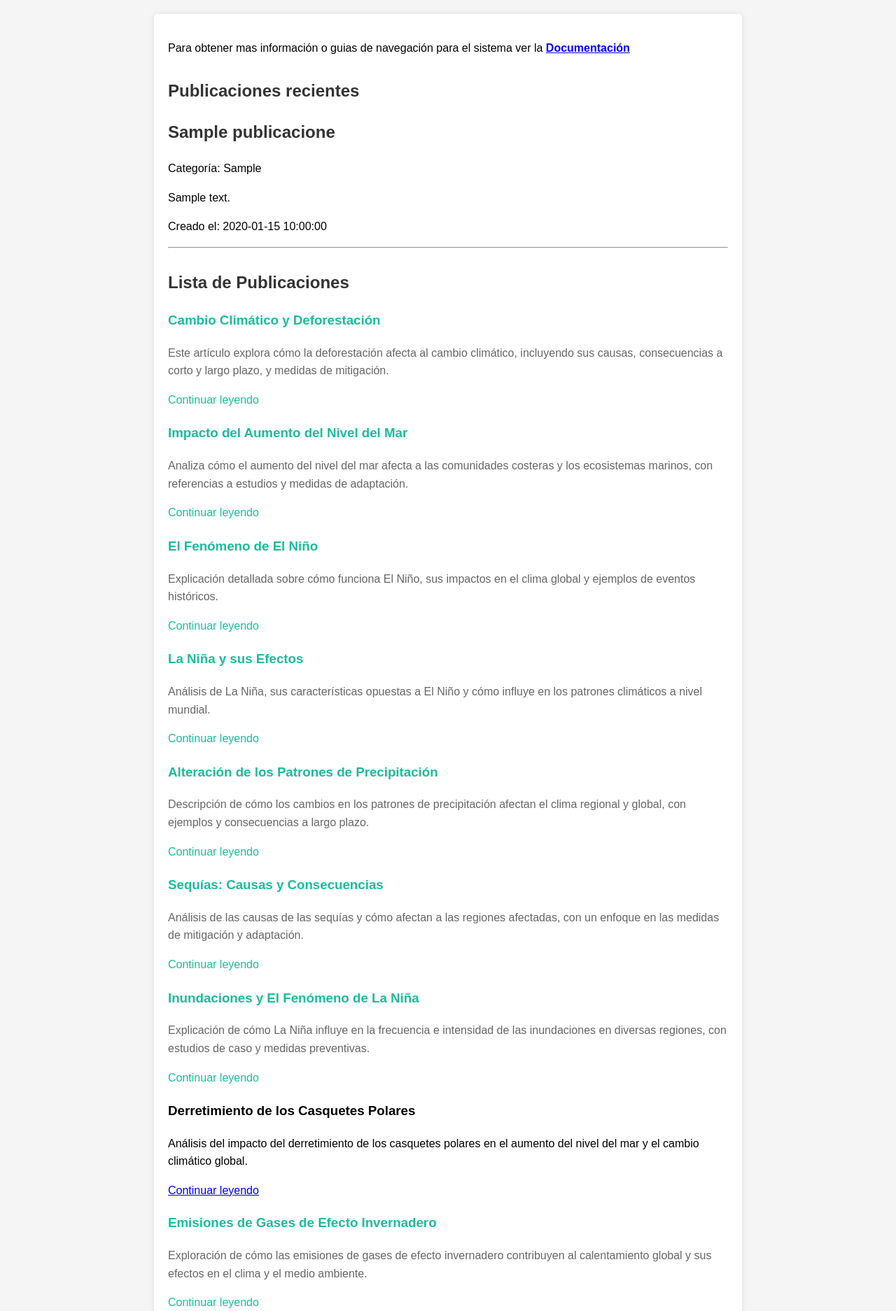
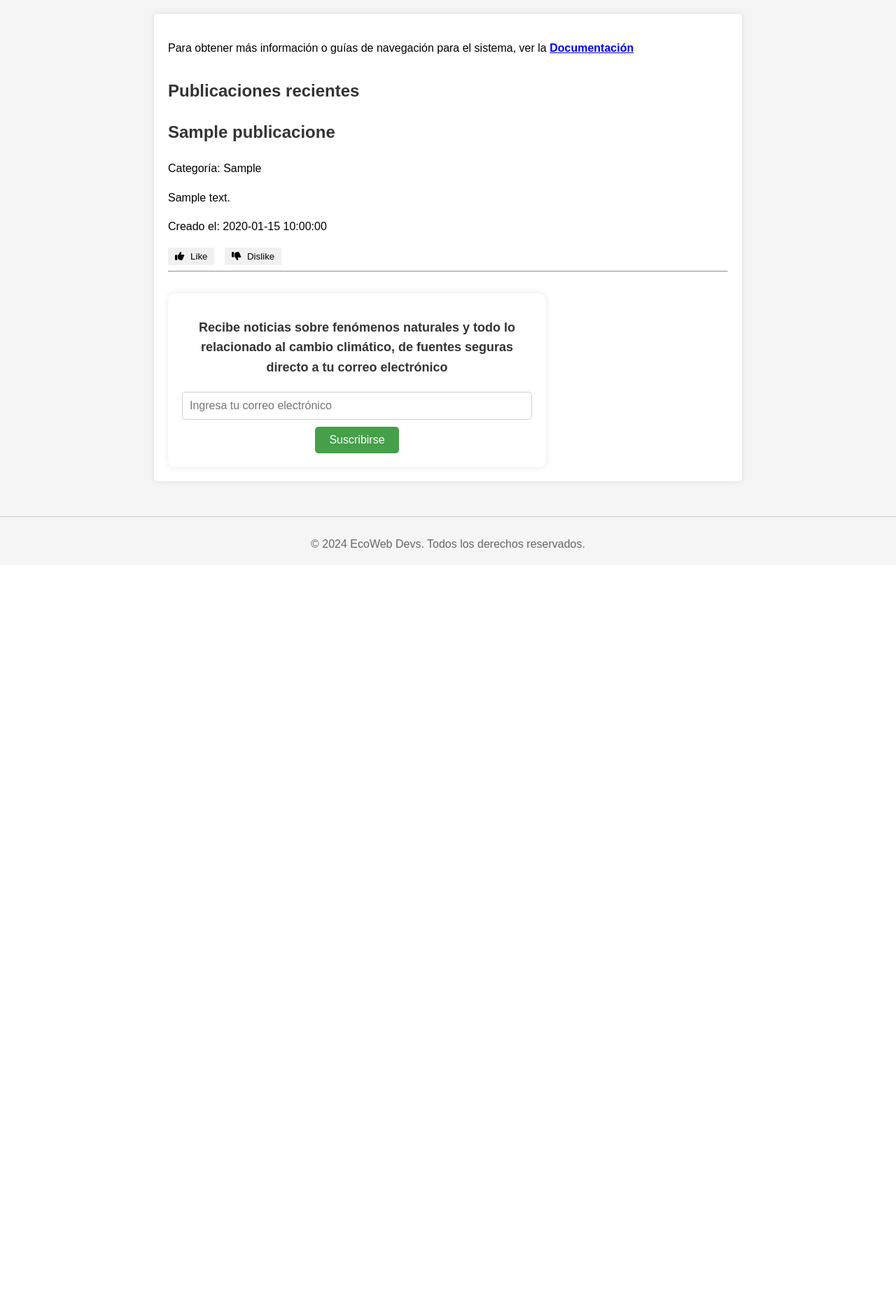
Before and after one commit to elmerurbina/EcoWeb_Devs, a Flask app: page /publicaciones in a window 1280 px wide. Shown: the part 117-1991 px from the top of the page at 70% size. After the commit the page ends 900 px from the top, so only its background shows below. Run offline with Flask 3, Linux system fonts and the light colour scheme; tables that the repository leaves empty hold one stand-in row (values such as "Sample post").

Commit message:
Se agregaron nuevas mejoras a las publicaciones

```diff
--- a/app.py
+++ b/app.py
@@ -8,7 +8,7 @@ from controller.campanias import campanias, new_campaign, add_comment
 from controller.denuncia import denuncia, denunciaForm, submit_denuncia
 from controller.foro import foro, new_debate, new_thread, new_question, new_response, respuestas
 from settings import Config
-from controller.submit_publication import submit_publication
+from controller.submit_publication import submit_publication, dislike_publication, like_publication
 from controller.ia import recognize
 from controller.PatrocinarPublicacion import pp
 
@@ -45,6 +45,9 @@ app.add_url_rule('/add_comment', 'add_comment', add_comment, methods=['POST'])
 # Ruta para la parte de las publicaciones
 app.add_url_rule('/submit_publication', 'submit_publication', submit_publication, methods=['GET', 'POST'])
 app.add_url_rule('/publicaciones', 'publicaciones', publicaciones)
+app.add_url_rule('/like/<int:publication_id>', 'like_publication', like_publication, methods=['POST'])
+app.add_url_rule('/dislike/<int:publication_id>', 'dislike_publication', dislike_publication, methods=['POST'])
+
 
 # Ruta de la parte de las denuncias
 app.add_url_rule('/denuncia', 'denuncia', denuncia) # Mostrar las denuncias
--- a/controller/submit_publication.py
+++ b/controller/submit_publication.py
@@ -1,42 +1,84 @@
-# Este archivo no esta funcionando ya que el metodo se implemento directamente en el archivo
-# publicaciones.py
+from flask import Flask, render_template, request, redirect, url_for, flash, jsonify
+from werkzeug.utils import secure_filename
+import os
+from settings import Config, create_connection
 
-from flask import Flask, render_template, request, redirect, url_for, flash
-from models.db import create_connection
-from settings import Config
-
+# Initialize Flask app
 app = Flask(__name__)
 app.config.from_object(Config)
 
+# Configure upload folder
+UPLOAD_FOLDER = 'static/uploads'
+app.config['UPLOAD_FOLDER'] = UPLOAD_FOLDER
+
+# Allowed extensions for file uploads
 ALLOWED_EXTENSIONS = {'png', 'jpg', 'jpeg', 'gif'}
 
 def allowed_file(filename):
+    """Check if the file has an allowed extension."""
     return '.' in filename and \
            filename.rsplit('.', 1)[1].lower() in ALLOWED_EXTENSIONS
 
+def like_publication(publication_id):
+    connection = create_connection()
+    cursor = connection.cursor()
+
+    update_query = """
+    UPDATE Publicaciones
+    SET likes = likes + 1
+    WHERE id = %s
+    """
+    cursor.execute(update_query, (publication_id,))
+    connection.commit()
+
+    cursor.close()
+    connection.close()
+
+    return jsonify(success=True)
+
+# Dislike Publication method
+def dislike_publication(publication_id):
+    connection = create_connection()
+    cursor = connection.cursor()
+
+    update_query = """
+    UPDATE Publicaciones
+    SET dislikes = dislikes + 1
+    WHERE id = %s
+    """
+    cursor.execute(update_query, (publication_id,))
+    connection.commit()
+
+    cursor.close()
+    connection.close()
+
+    return jsonify(success=True)
+
 @app.route('/submit_publication', methods=['GET', 'POST'])
 def submit_publication():
+    """Handle publication submission and image upload."""
     if request.method == 'POST':
-        title = request.form['title']
-        category = request.form['category']
-        content = request.form['content']
+        title = request.form.get('title')
+        category = request.form.get('category')
+        content = request.form.get('content')
         image_file = request.files.get('image')
 
         if title and category and content:
-            image_data = None
+            image_filename = None
             if image_file and allowed_file(image_file.filename):
-                # Lee el archivo como Binario
-                image_data = image_file.read()
+                # Save the file
+                image_filename = secure_filename(image_file.filename)
+                image_file.save(os.path.join(app.config['UPLOAD_FOLDER'], image_filename))
 
             # Save the publication in the database
             connection = create_connection()
             cursor = connection.cursor()
 
             insert_query = """
-            INSERT INTO Publicaciones (title, category, content, image_data)
+            INSERT INTO Publicaciones (title, category, content, image_filename)
             VALUES (%s, %s, %s, %s)
             """
-            cursor.execute(insert_query, (title, category, content, image_data))
+            cursor.execute(insert_query, (title, category, content, image_filename))
             connection.commit()
 
             cursor.close()
--- a/static/css/publicaciones.css
+++ b/static/css/publicaciones.css
@@ -173,6 +173,30 @@ footer {
     }
 }
 
+.likes-dislikes {
+    margin-top: 10px;
+}
+
+.like-btn, .dislike-btn {
+    background-color: #f0f0f0;
+    border: none;
+    padding: 5px 10px;
+    margin-right: 10px;
+    cursor: pointer;
+}
+
+.like-btn:hover {
+    background-color: #d0ffd0;
+}
+
+.dislike-btn:hover {
+    background-color: #ffd0d0;
+}
+
+.like-btn i, .dislike-btn i {
+    margin-right: 5px;
+}
+
 @media (max-width: 480px) {
     .container {
         width: 95%;
--- a/templates/publicaciones.html
+++ b/templates/publicaciones.html
@@ -8,7 +8,8 @@
     <link rel="stylesheet" type="text/css" href="{{ url_for('static', filename='css/publicaciones.css') }}">
     <!--Visualizar el logo en la parte superior izquierda del titulo -->
     <link rel="icon" href="/static/imagenes/logo.png" type="image/png">
-
+    <!-- FontAwesome for icons -->
+    <link rel="stylesheet" href="https://cdnjs.cloudflare.com/ajax/libs/font-awesome/6.0.0-beta3/css/all.min.css">
 </head>
 <body>
     <header>
@@ -16,20 +17,19 @@
         <nav>
             <!-- Menu horizontal -->
             <ul>
-                <li><a href="{{url_for('pp')}}">Patrocinar Publicación</a></li> <!-- Esta plantila falta desarrollarla -->
-                <li><a href="{{url_for ('submit_publication')}}">Enviar Publicación</a></li>  <!-- Plantilla para crear nueva publicacion -->
-                <li><a href="#subscription">Noticias</a></li>  <!-- Lleva a la suscripcion del correo -->
-
+                <li><a href="{{ url_for('pp') }}">Patrocinar Publicación</a></li> <!-- Esta plantilla falta desarrollarla -->
+                <li><a href="{{ url_for('submit_publication') }}">Enviar Publicación</a></li>  <!-- Plantilla para crear nueva publicación -->
+                <li><a href="#subscription">Noticias</a></li>  <!-- Lleva a la suscripción del correo -->
             </ul>
         </nav>
     </header>
 
     <main>
         <section id="docs">
-            <p>Para obtener mas información o guias de navegación para el sistema ver la <b><a href="#">Documentación </a></b></p>
+            <p>Para obtener más información o guías de navegación para el sistema, ver la <b><a href="#">Documentación </a></b></p>
         </section>
 
-<!-- Mostrar laas publicaciones desde la base de datos -->
+        <!-- Mostrar las publicaciones desde la base de datos -->
         <section>
             <h2>Publicaciones recientes</h2>
             <ul>
@@ -38,77 +38,31 @@
                     <h2>{{ publication.title }}</h2>
                     <p>Categoría: {{ publication.category }}</p>
                     <p>{{ publication.content }}</p>
-            {% if publication.image %}
-                <img src="{{ url_for('static', filename=publication.image) }}" alt="Image for {{ publication.title }}" width="200">
+                    {% if publication.image_filename %}
+                        <img src="{{ url_for('static', filename='uploads/' ~ publication.image_filename) }}" alt="Image for {{ publication.title }}" width="200">
                     {% endif %}
                     <p>Creado el: {{ publication.created_at.strftime('%Y-%m-%d %H:%M:%S') }}</p>
+
+                    <!-- Like and Dislike Buttons -->
+                    <div class="likes-dislikes">
+                        <button class="like-btn" data-id="{{ publication.id }}" onclick="handleLike('{{ publication.id }}')">
+                            <i class="fas fa-thumbs-up"></i> Like
+                        </button>
+                        <button class="dislike-btn" data-id="{{ publication.id }}" onclick="handleDislike('{{ publication.id }}')">
+                            <i class="fas fa-thumbs-down"></i> Dislike
+                        </button>
+                    </div>
                     <hr>
                 </div>
                 {% else %}
                     <p>No hay publicaciones disponibles.</p>
                 {% endfor %}
-
-            </ul>
-        </section>
-        <!-- Cada ruta redirige a la pagina donde se aborda en detalle el tema -->
-        <section>
-            <h2>Lista de Publicaciones</h2>
-            <ul>
-                <li>
-                    <h3>Cambio Climático y Deforestación</h3>
-                    <p>Este artículo explora cómo la deforestación afecta al cambio climático, incluyendo sus causas, consecuencias a corto y largo plazo, y medidas de mitigación.</p>
-                    <p><a href="{{url_for ('deforestacion')}}">Continuar leyendo</a></p>
-                </li>
-                <li>
-                    <h3>Impacto del Aumento del Nivel del Mar</h3>
-                    <p>Analiza cómo el aumento del nivel del mar afecta a las comunidades costeras y los ecosistemas marinos, con referencias a estudios y medidas de adaptación.</p>
-                    <p><a href="{{url_for('anm')}}">Continuar leyendo</a></p>
-                </li>
-                <li>
-                    <h3>El Fenómeno de El Niño</h3>
-                    <p>Explicación detallada sobre cómo funciona El Niño, sus impactos en el clima global y ejemplos de eventos históricos.</p>
-                    <p><a href="{{url_for('sequias')}}">Continuar leyendo</a></p>
-                </li>
-                <li>
-                    <h3>La Niña y sus Efectos</h3>
-                    <p>Análisis de La Niña, sus características opuestas a El Niño y cómo influye en los patrones climáticos a nivel mundial.</p>
-                    <p><a href="{{url_for('inundaciones')}}">Continuar leyendo</a></p>
-                </li>
-                <li>
-                    <h3>Alteración de los Patrones de Precipitación</h3>
-                    <p>Descripción de cómo los cambios en los patrones de precipitación afectan el clima regional y global, con ejemplos y consecuencias a largo plazo.</p>
-                    <p><a href="{{url_for('alpp')}}">Continuar leyendo</a></p>
-                </li>
-                <li>
-                    <h3>Sequías: Causas y Consecuencias</h3>
-                    <p>Análisis de las causas de las sequías y cómo afectan a las regiones afectadas, con un enfoque en las medidas de mitigación y adaptación.</p>
-                    <p><a href="{{url_for('sequias')}}">Continuar leyendo</a></p>
-                </li>
-                <li>
-                    <h3>Inundaciones y El Fenómeno de La Niña</h3>
-                    <p>Explicación de cómo La Niña influye en la frecuencia e intensidad de las inundaciones en diversas regiones, con estudios de caso y medidas preventivas.</p>
-                    <p><a href="{{url_for('inundaciones')}}">Continuar leyendo</a></p>
-
-                </li>
-                <h3>Derretimiento de los Casquetes Polares</h3>
-                    <p>Análisis del impacto del derretimiento de los casquetes polares en el aumento del nivel del mar y el cambio climático global.</p>
-                    <p><a href="{{url_for('dcp')}}">Continuar leyendo</a></p>
-                </li>
-                <li>
-                    <h3>Emisiones de Gases de Efecto Invernadero</h3>
-                    <p>Exploración de cómo las emisiones de gases de efecto invernadero contribuyen al calentamiento global y sus efectos en el clima y el medio ambiente.</p>
-                    <p><a href="{{url_for('gei')}}">Continuar leyendo</a></p>
-                </li>
-                <li>
-                    <h3>Uso de Combustibles Fósiles</h3>
-                    <p>Impacto ambiental del uso de combustibles fósiles en el cambio climático, incluyendo alternativas y políticas de mitigación.</p>
-                    <p><a href="{{url_for('cf')}}">Continuar leyendo</a></p>
-                </li>
-
             </ul>
         </section>
 
-        <!-- Suscripcion por correo -->
+        <!-- Other sections... -->
+
+        <!-- Suscripción por correo -->
         <div class="subscription-form" id="subscription">
             <h2>Recibe noticias sobre fenómenos naturales y todo lo relacionado al cambio climático, de fuentes seguras directo a tu correo electrónico</h2>
             <form id="subscribeForm" action="https://formspree.io/f/https://formspree.io/f/xovaajnb" method="POST">
@@ -119,12 +73,37 @@
         </div>
     </main>
 
-
     <footer>
         <p>&copy; 2024 EcoWeb Devs. Todos los derechos reservados.</p>
     </footer>
 
-    <!-- Archivo JavaScript de la suscripcion por correo -->
+    <!-- Archivo JavaScript de la suscripción por correo -->
     <script src="{{ url_for('static', filename='js/suscripcionEmail.js') }}"></script>
+    <!-- JavaScript for Like and Dislike buttons -->
+    <script>
+        function handleLike(publicationId) {
+            fetch(`/like/${publicationId}`, { method: 'POST' })
+                .then(response => response.json())
+                .then(data => {
+                    if (data.success) {
+                        alert('Gracias por tu like!');
+                    } else {
+                        alert('Hubo un error al procesar tu like.');
+                    }
+                });
+        }
+
+        function handleDislike(publicationId) {
+            fetch(`/dislike/${publicationId}`, { method: 'POST' })
+                .then(response => response.json())
+                .then(data => {
+                    if (data.success) {
+                        alert('Gracias por tu feedback!');
+                    } else {
+                        alert('Hubo un error al procesar tu dislike.');
+                    }
+                });
+        }
+    </script>
 </body>
 </html>
```
Lines whose indentation alone changed are shown as unchanged.
